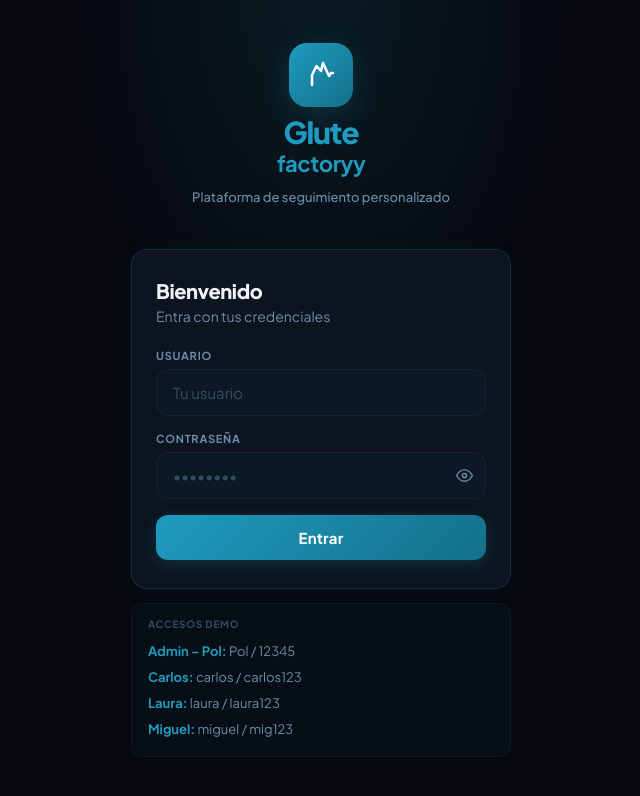
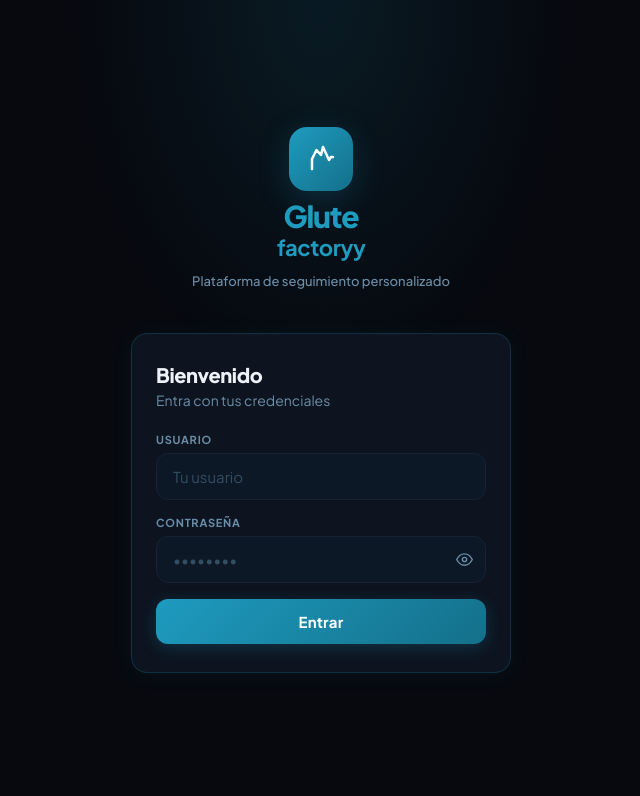
Before and after one commit to glutefactoryy/Glute-factoryy, a Next.js app in the folder glute-factoryy/: page / in a window 1280 px wide. Shown: the top 796 px of the page, without its empty margins (319-959 px from the left). Built offline with nearby package versions, Linux system fonts and the light colour scheme.

Commit message:
Update App.jsx

```diff
--- a/glute-factoryy/src/components/App.jsx
+++ b/glute-factoryy/src/components/App.jsx
@@ -766,21 +766,7 @@ const Login = () => {
           </Btn>
         </Card>
 
-        {/* Demo */}
-        <div style={{ marginTop: 14, padding: "14px 16px", background: "rgba(30,155,191,0.04)", border: `1px solid rgba(30,155,191,0.1)`, borderRadius: 12 }}>
-          <div style={{ color: t.textDim, fontSize: 10, fontWeight: 700, letterSpacing: "0.07em", marginBottom: 8 }}>ACCESOS DEMO</div>
-          {[
-            {label:"Admin – Pol",  u:"Pol",    p:"12345"},
-            {label:"Carlos",       u:"carlos", p:"carlos123"},
-            {label:"Laura",        u:"laura",  p:"laura123"},
-            {label:"Miguel",       u:"miguel", p:"mig123"},
-          ].map(acc => (
-            <button key={acc.u} onClick={() => { setUser(acc.u); setPass(acc.p); }}
-              style={{ display: "block", background: "none", border: "none", cursor: "pointer", padding: "5px 0", color: t.textSub, fontSize: 13, textAlign: "left", fontFamily: "inherit" }}>
-              <span style={{ color: t.accent, fontWeight: 700 }}>{acc.label}:</span> {acc.u} / {acc.p}
-            </button>
-          ))}
-        </div>
+        {/* Demo block removed — credentials managed by admin only */}
       </div>
     </div>
   );
```
